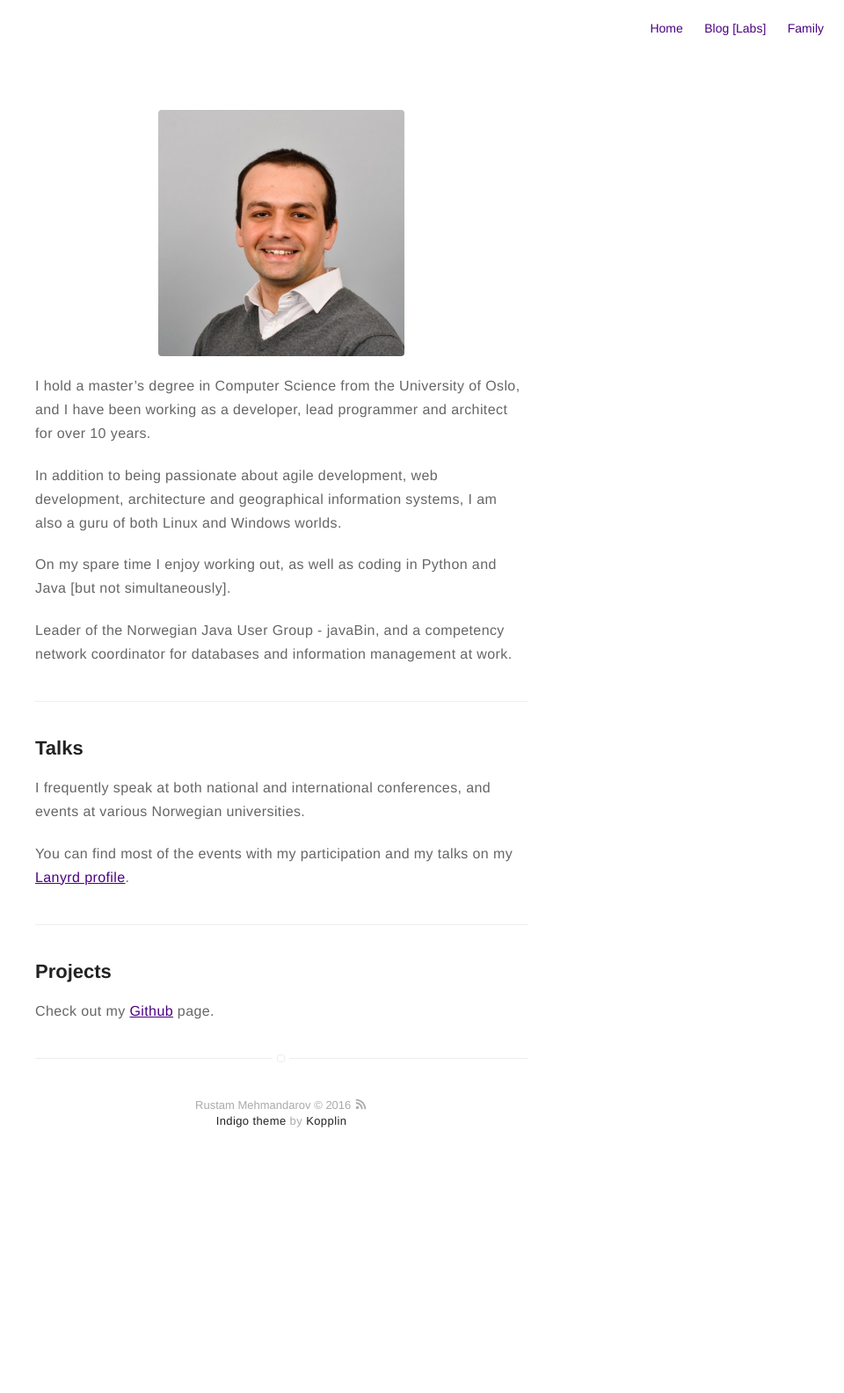
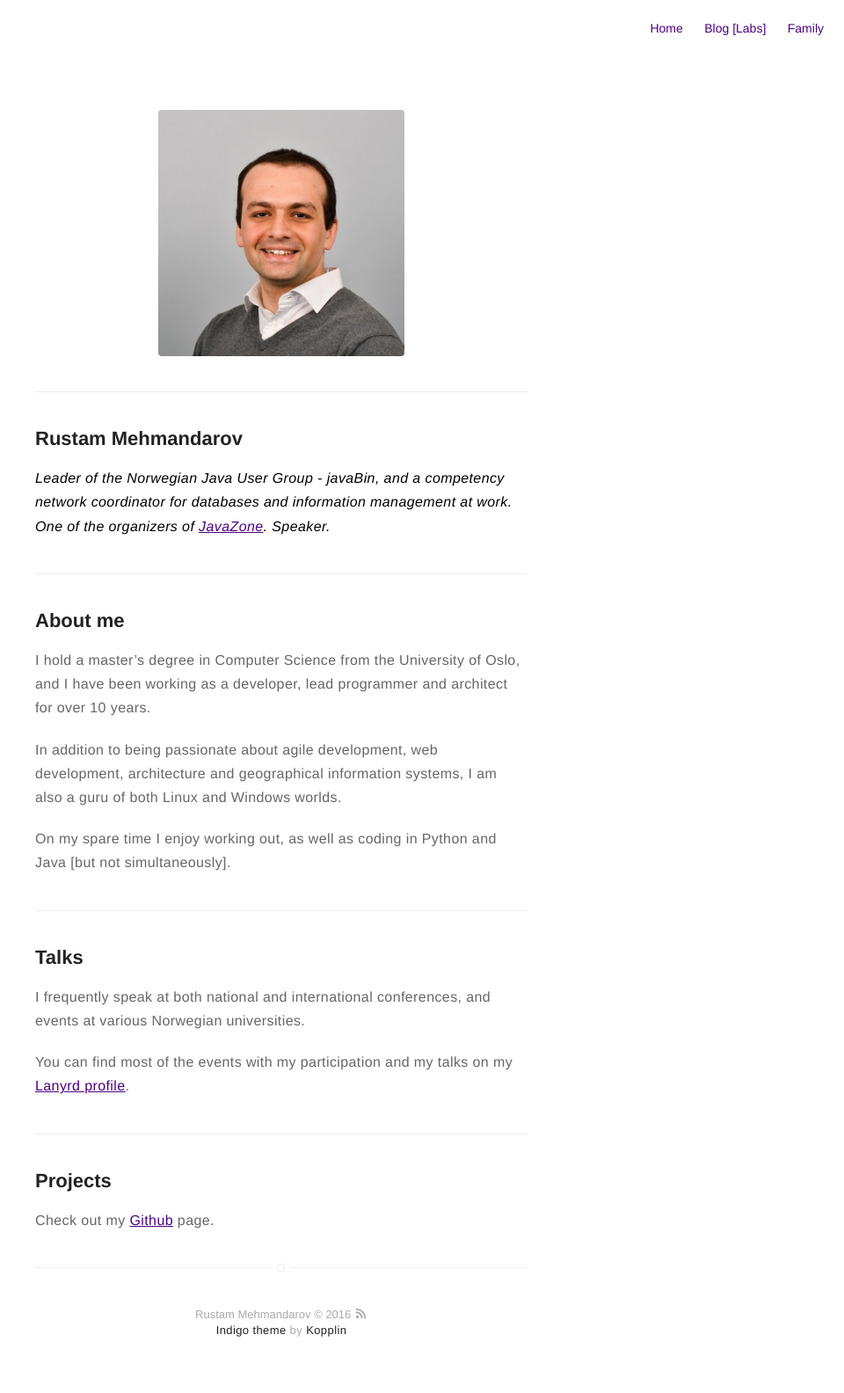
Before and after one commit to mehmandarov/mehmandarov.github.io, a Jekyll site: the page built from about.md, in a window 1280 px wide. Shown: the whole page at 88% size, without its empty margins (320-1280 px from the left). Built offline with Jekyll 4.4.1, drawn with Linux system fonts in a browser that asks for light colours; before the commit the page ends 1346 px from its top, so only the background shows below that; some of the changed lines change nothing that is shown.

Commit message:
Update about page

```diff
--- a/about.md
+++ b/about.md
@@ -3,6 +3,16 @@ title: About
 layout: page
 ---
 ![Profile Image]({{ site.url }}/{{ site.picture }})
+
+---
+
+## Rustam Mehmandarov
+
+_**Leader of the Norwegian Java User Group - javaBin, and a competency network coordinator for databases and information management at work. One of the organizers of [JavaZone][1]. Speaker.**_
+
+---
+
+## About me
 
 I hold a master's degree in Computer Science from the University of Oslo, and I have been working as a developer, lead programmer and architect for over 10 years.
 
@@ -10,18 +20,21 @@ In addition to being passionate about agile development, web development, archit
 
 On my spare time I enjoy working out, as well as coding in Python and Java [but not simultaneously].
 
-Leader of the Norwegian Java User Group - javaBin, and a competency network coordinator for databases and information management at work.
-
 ---
 
 ## Talks
 
 I frequently speak at both national and international conferences, and events at various Norwegian universities.
 
-You can find most of the events with my participation and my talks on my [Lanyrd profile](http://lanyrd.com/profile/rmehmandarov/).
+You can find most of the events with my participation and my talks on my [Lanyrd profile][2].
 
 ---
 
 ## Projects
 
-Check out my [Github](https://github.com/mehmandarov) page.
+Check out my [Github][3] page.
+
+
+[1]: https://javazone.no
+[2]: http://lanyrd.com/profile/rmehmandarov/
+[3]: https://github.com/mehmandarov
```
